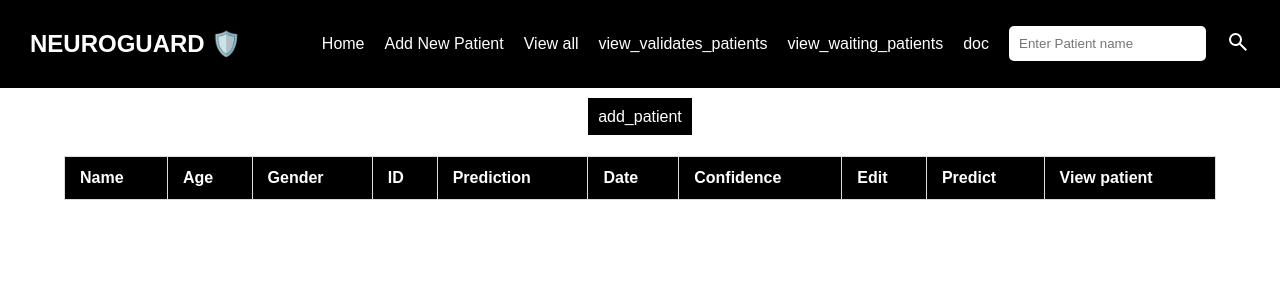
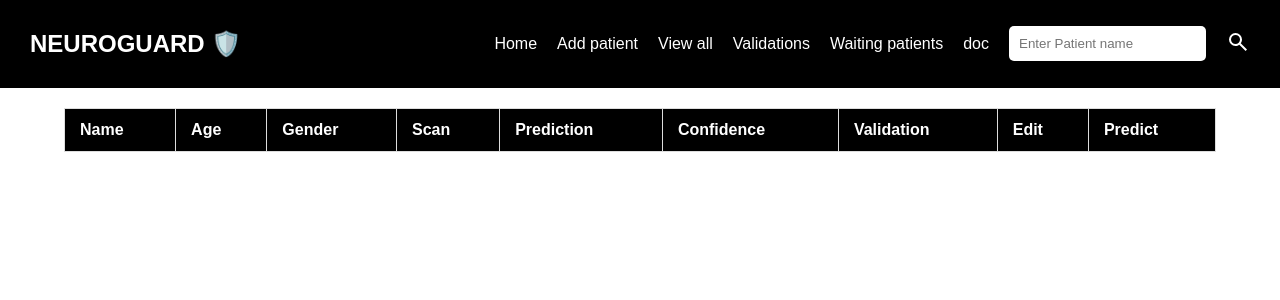
Before and after one commit to kstarkiller/simplon_brief14_NeuroApp, a FastAPI app: template braintumor-ui/templates/view_waiting_patients.html in a window 1280 px wide. Shown: the top 300 px of the page. Run offline with FastAPI, Linux system fonts and the light colour scheme; the template is opened without the code that fills it: most values are stand-ins (such as "Sample title", 1, 10 or a date in 2020); lists and menus that the app fills with data are empty.

Commit message:
Mise à jour des liens et des libellés dans les fichiers HTML

```diff
--- a/braintumor-ui/templates/components/navbar.html
+++ b/braintumor-ui/templates/components/navbar.html
@@ -5,10 +5,10 @@
 
     <div class="LinkContainer">
       <a href="/">Home</a>
-      <a href="/add_patient">Add New Patient</a>
+      <a href="/add_patient">Add patient</a>
       <a href="/view_patients">View all</a>
-      <a href="/view_validates_patients">view_validates_patients </a>
-      <a href="/view_waiting_patients">view_waiting_patients</a>
+      <a href="/view_validates_patients">Validations</a>
+      <a href="/view_waiting_patients">Waiting patients</a>
       <a href="/docs#">doc</a>
       <div class="searchbarContainer">
         <input id="search-input" type="text" placeholder="Enter Patient name" />
--- a/braintumor-ui/templates/view_waiting_patients.html
+++ b/braintumor-ui/templates/view_waiting_patients.html
@@ -17,56 +17,49 @@
   <body>
     {{ navbar() }}
 
-    <table border="1">
-      <caption>
-        <a href="{{ url_for('add_patient') }}"> add_patient  </a>
-        <hr style="margin: 15px; background-color: transparent; border: none" />
-      </caption>
+    <table border="1" id="tab">
       <thead>
+
         <tr>
           <th>Name</th>
           <th>Age</th>
           <th>Gender</th>
-          <th>ID</th>
+          <th>Scan</th>
           <th>Prediction</th>
-          <th>Date</th>
           <th>Confidence</th>
+          <th>Validation</th>
+
           <th>Edit</th>
+
           <th>Predict</th>
-          <th>View patient</th>
         </tr>
       </thead>
 
       <tbody>
-
-
         {% for patient in patients %}
-
-
-
-        {% if patient.validation == None %}
+        <!-- If the patient has a prediction but no validation -->
+        {% if patient.scanner.scanner_img and patient.scanner.prediction.AI_predict and not patient.scanner.prediction.predict_check %}
         <tr>
           <td>{{ patient.name }}</td>
           <td>{{ patient.age }}</td>
           <td>{{ patient.gender }}</td>
-          <td>{{ patient.id }}</td>
+          <td>Yes</td>
           <td>{{ patient.scanner.prediction.AI_predict }}</td>
-          <td>{{ patient.scanner.prediction.prediction_date }}</td>
-          <td>{{ patient.scanner.prediction.confidence }}</td>
-
+          <td>{{ patient.scanner.prediction.confidence }}%</td>
+          <td>Waiting validation</td>
           <td>
             <a href="{{ url_for('edit_patient', patient_id=patient.id) }}"
               >Edit</a
             >
           </td>
           <td>
-            <a href="{{ url_for('predict_patient', patient_id=patient.id) }}"
+           <a href="{{ url_for('predict_patient', patient_id=patient.id) }}"
               >Predict</a
             >
           </td>
           <td>
             <a href="{{ url_for('full_view_patient', patient_id=patient.id) }}"
-              >View full info</a
+              >View patient</a
             >
           </td>
         </tr>
```
Also changed, not shown: braintumor-ui/templates/full_view_patient.html (+2 -11 lines), braintumor-ui/templates/view_patients.html (+7 -5 lines), braintumor-ui/templates/view_validates_patients.html (+7 -7 lines).
